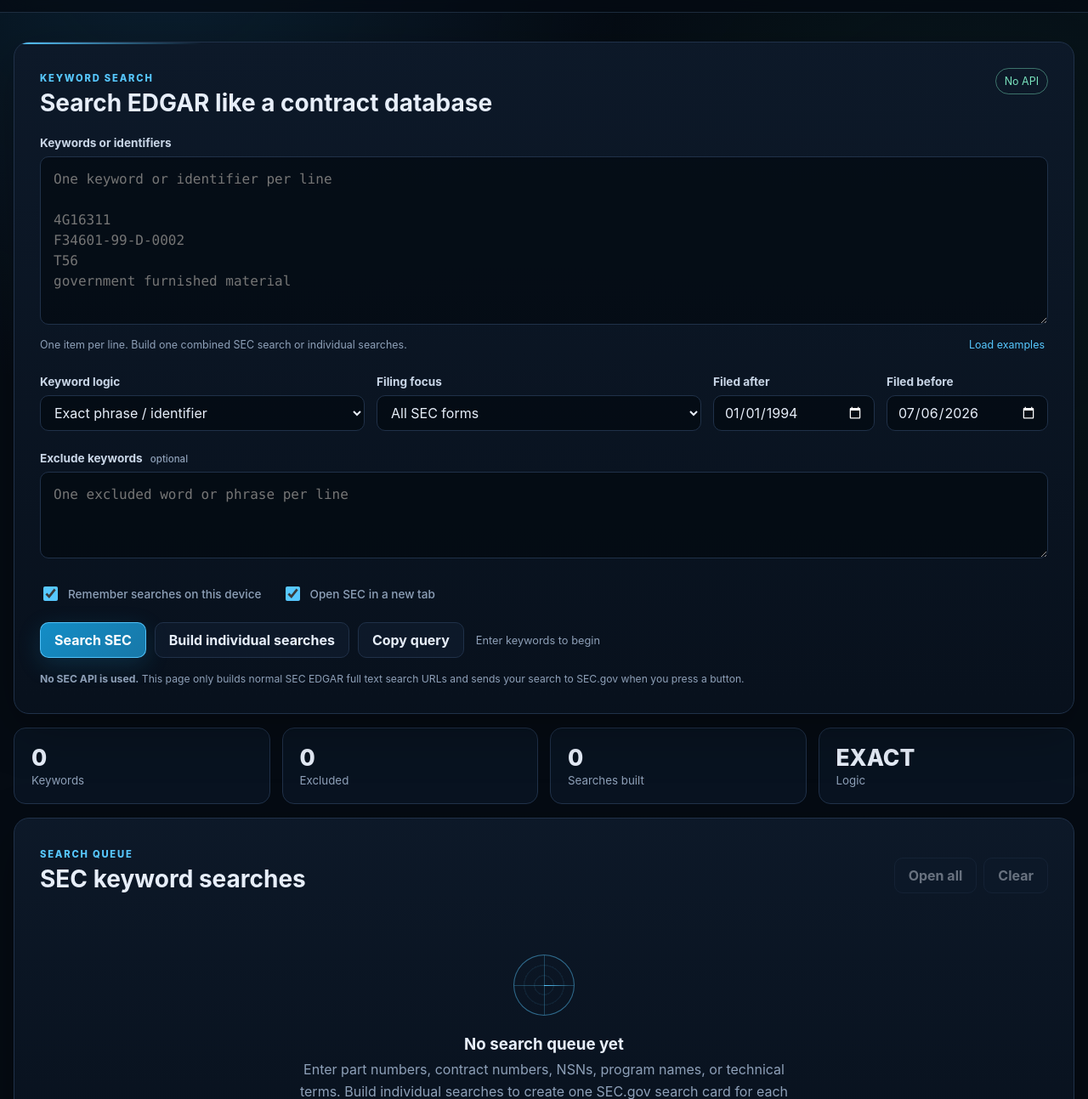
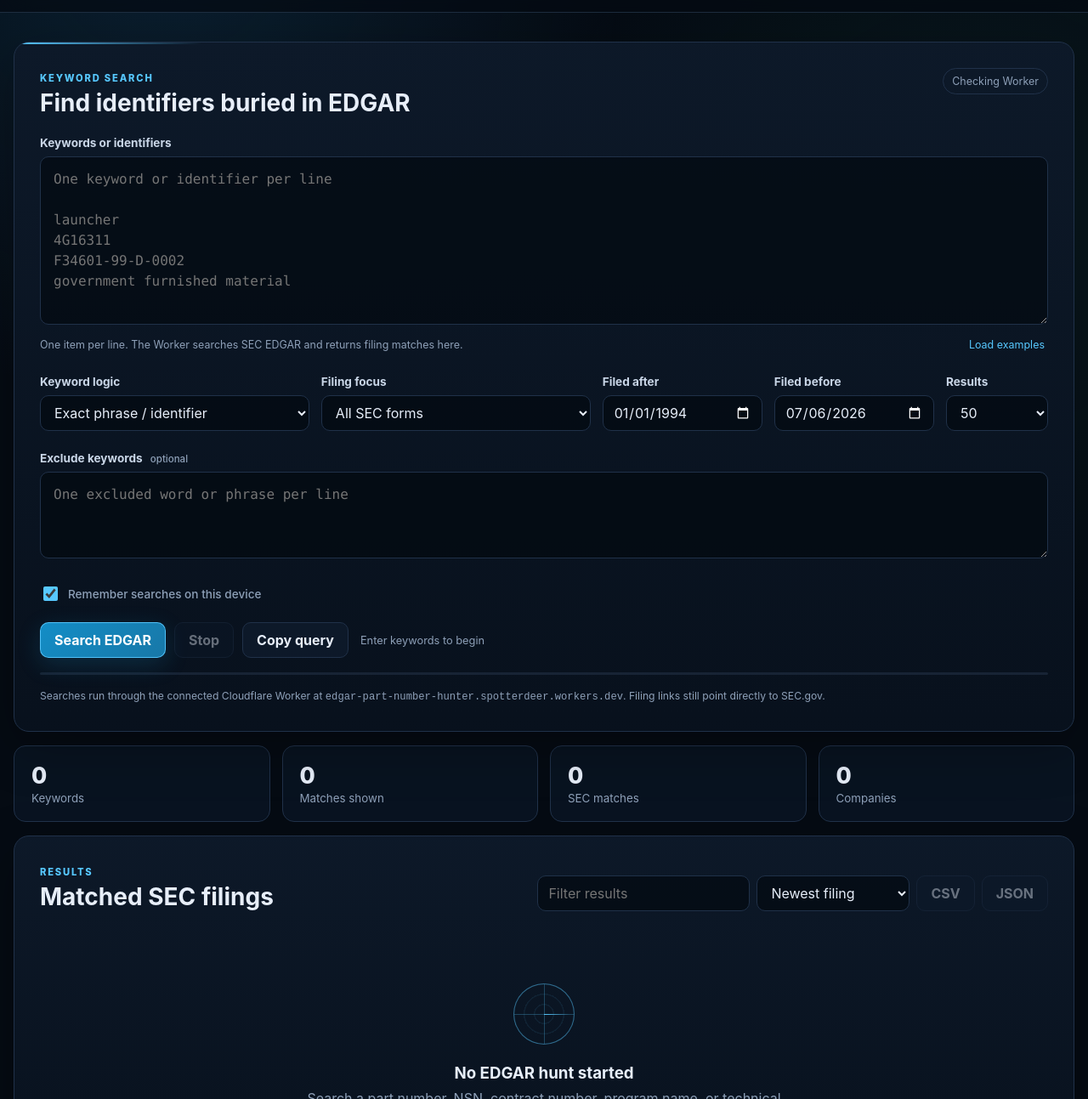
Before and after one commit to DeerSpotter/EDGAR-Part-Number-Hunter, a plain HTML site: page docs/index.html in a window 1280 px wide. Shown: the part 66-1359 px from the top of the page at 85% size. Drawn offline with Linux system fonts and the light colour scheme.

Commit message:
Connect search UI to Worker results

```diff
--- a/docs/index.html
+++ b/docs/index.html
@@ -5,7 +5,7 @@
   <meta name="viewport" content="width=device-width, initial-scale=1">
   <meta name="theme-color" content="#07111f">
   <title>EDGAR Part Number Hunter</title>
-  <meta name="description" content="Build SEC EDGAR full text searches for part numbers, NSNs, contract numbers, and technical keywords without an API.">
+  <meta name="description" content="Search SEC EDGAR filings for part numbers, NSNs, contract numbers, and technical keywords.">
   <link rel="stylesheet" href="styles.css">
   <link rel="stylesheet" href="search.css">
 </head>
@@ -15,7 +15,7 @@
       <div class="mark" aria-hidden="true">EH</div>
       <div>
         <h1>EDGAR Part Number Hunter</h1>
-        <p>Keyword search builder for SEC filings</p>
+        <p>Full text keyword search for SEC filings</p>
       </div>
     </div>
     <a class="ghost-link" href="https://www.sec.gov/edgar/search/" target="_blank" rel="noreferrer">SEC Full Text Search ↗</a>
@@ -26,15 +26,15 @@
       <div class="section-heading">
         <div>
           <span class="eyebrow">KEYWORD SEARCH</span>
-          <h2>Search EDGAR like a contract database</h2>
+          <h2>Find identifiers buried in EDGAR</h2>
         </div>
-        <span class="status-pill ok">No API</span>
+        <span class="status-pill" id="workerStatus">Checking Worker</span>
       </div>
 
       <label for="keywords">Keywords or identifiers</label>
-      <textarea id="keywords" rows="7" spellcheck="false" placeholder="One keyword or identifier per line&#10;&#10;4G16311&#10;F34601-99-D-0002&#10;T56&#10;government furnished material"></textarea>
+      <textarea id="keywords" rows="7" spellcheck="false" placeholder="One keyword or identifier per line&#10;&#10;launcher&#10;4G16311&#10;F34601-99-D-0002&#10;government furnished material"></textarea>
       <div class="hint-row">
-        <span>One item per line. Build one combined SEC search or individual searches.</span>
+        <span>One item per line. The Worker searches SEC EDGAR and returns filing matches here.</span>
         <button class="text-button" id="loadExample" type="button">Load examples</button>
       </div>
 
@@ -66,6 +66,14 @@
           <label for="endDate">Filed before</label>
           <input id="endDate" type="date">
         </div>
+        <div class="field compact">
+          <label for="limit">Results</label>
+          <select id="limit">
+            <option value="25">25</option>
+            <option value="50" selected>50</option>
+            <option value="100">100</option>
+          </select>
+        </div>
       </div>
 
       <label for="excludeKeywords">Exclude keywords <span class="optional">optional</span></label>
@@ -73,42 +81,48 @@
 
       <div class="options-row">
         <label class="check"><input id="rememberSearches" type="checkbox" checked><span>Remember searches on this device</span></label>
-        <label class="check"><input id="openNewTab" type="checkbox" checked><span>Open SEC in a new tab</span></label>
       </div>
 
       <div class="action-row">
-        <button class="primary" id="searchCombined" type="button">Search SEC</button>
-        <button class="secondary" id="buildQueue" type="button">Build individual searches</button>
+        <button class="primary" id="searchButton" type="button">Search EDGAR</button>
+        <button class="secondary" id="stopButton" type="button" disabled>Stop</button>
         <button class="secondary" id="copyQuery" type="button">Copy query</button>
         <span id="queryStatus" class="progress-text">Enter keywords to begin</span>
       </div>
+      <div class="progress-track" aria-hidden="true"><div id="progressBar" class="progress-bar"></div></div>
 
-      <p class="notice"><strong>No SEC API is used.</strong> This page only builds normal SEC EDGAR full text search URLs and sends your search to SEC.gov when you press a button.</p>
+      <p class="notice">Searches run through the connected Cloudflare Worker at <code>edgar-part-number-hunter.spotterdeer.workers.dev</code>. Filing links still point directly to SEC.gov.</p>
     </section>
 
     <section class="stats" aria-label="Search statistics">
       <article><span id="keywordCount">0</span><small>Keywords</small></article>
-      <article><span id="excludeCount">0</span><small>Excluded</small></article>
-      <article><span id="searchCount">0</span><small>Searches built</small></article>
-      <article><span id="modeLabel">EXACT</span><small>Logic</small></article>
+      <article><span id="resultCount">0</span><small>Matches shown</small></article>
+      <article><span id="totalCount">0</span><small>SEC matches</small></article>
+      <article><span id="companyCount">0</span><small>Companies</small></article>
     </section>
 
     <section class="panel results-panel">
       <div class="section-heading results-heading">
         <div>
-          <span class="eyebrow">SEARCH QUEUE</span>
-          <h2>SEC keyword searches</h2>
+          <span class="eyebrow">RESULTS</span>
+          <h2>Matched SEC filings</h2>
         </div>
         <div class="result-actions">
-          <button class="secondary" id="openAll" type="button" disabled>Open all</button>
-          <button class="secondary" id="clearQueue" type="button" disabled>Clear</button>
+          <input id="resultFilter" type="search" placeholder="Filter results">
+          <select id="sortResults" aria-label="Sort results">
+            <option value="date">Newest filing</option>
+            <option value="company">Company</option>
+            <option value="form">Form</option>
+          </select>
+          <button class="secondary" id="exportCsv" type="button" disabled>CSV</button>
+          <button class="secondary" id="exportJson" type="button" disabled>JSON</button>
         </div>
       </div>
 
       <div id="emptyState" class="empty-state">
         <div class="radar" aria-hidden="true"><span></span></div>
-        <h3>No search queue yet</h3>
-        <p>Enter part numbers, contract numbers, NSNs, program names, or technical terms. Build individual searches to create one SEC.gov search card for each keyword.</p>
+        <h3>No EDGAR hunt started</h3>
+        <p>Search a part number, NSN, contract number, program name, or technical term. Actual matching SEC filings will appear here.</p>
       </div>
 
       <div id="results" class="results" aria-live="polite"></div>
@@ -128,7 +142,7 @@
 
   <footer>
     <p>Independent research tool. Not affiliated with or endorsed by the U.S. Securities and Exchange Commission.</p>
-    <p>All searches open on <a href="https://www.sec.gov/edgar/search/" target="_blank" rel="noreferrer">SEC.gov</a>.</p>
+    <p>Filing source data opens on <a href="https://www.sec.gov/" target="_blank" rel="noreferrer">SEC.gov</a>.</p>
   </footer>
 
   <script src="app.js" defer></script>
```
